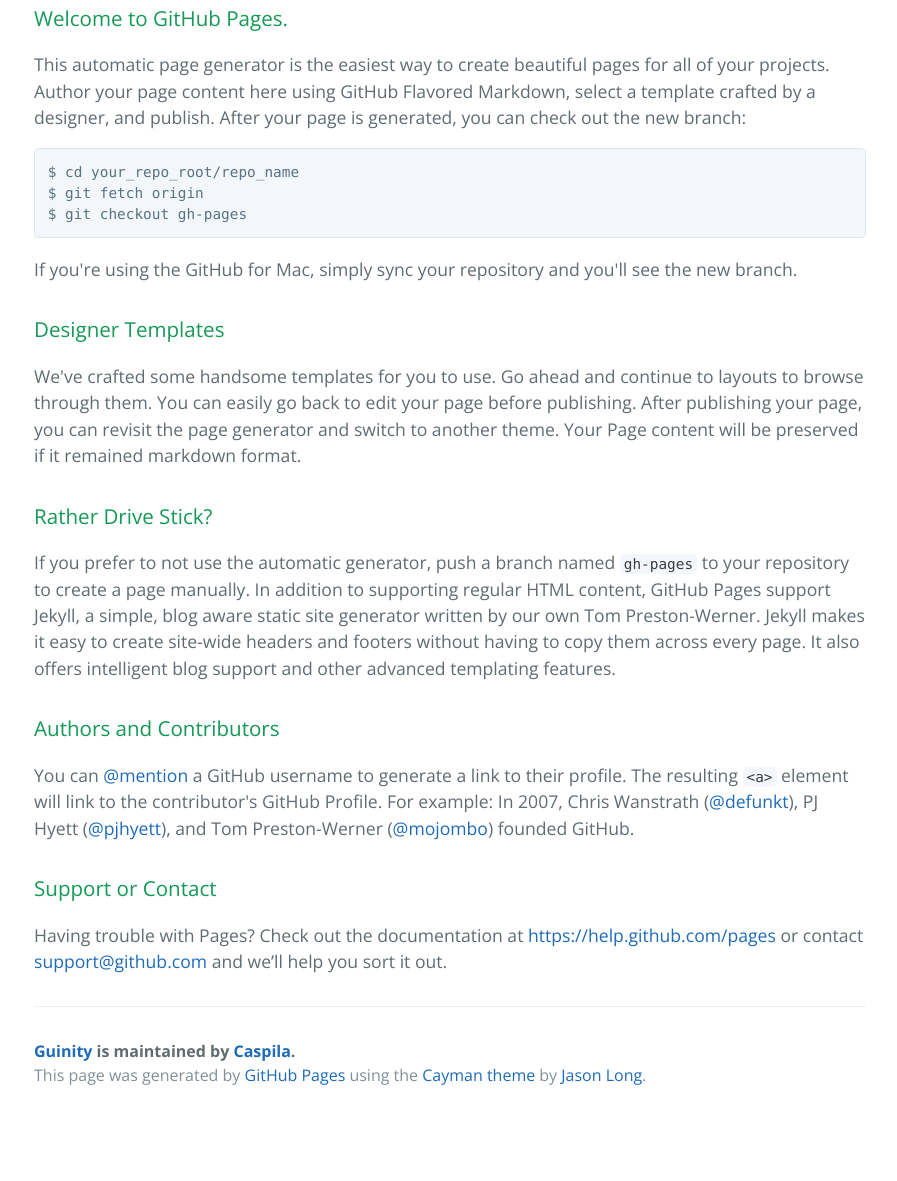
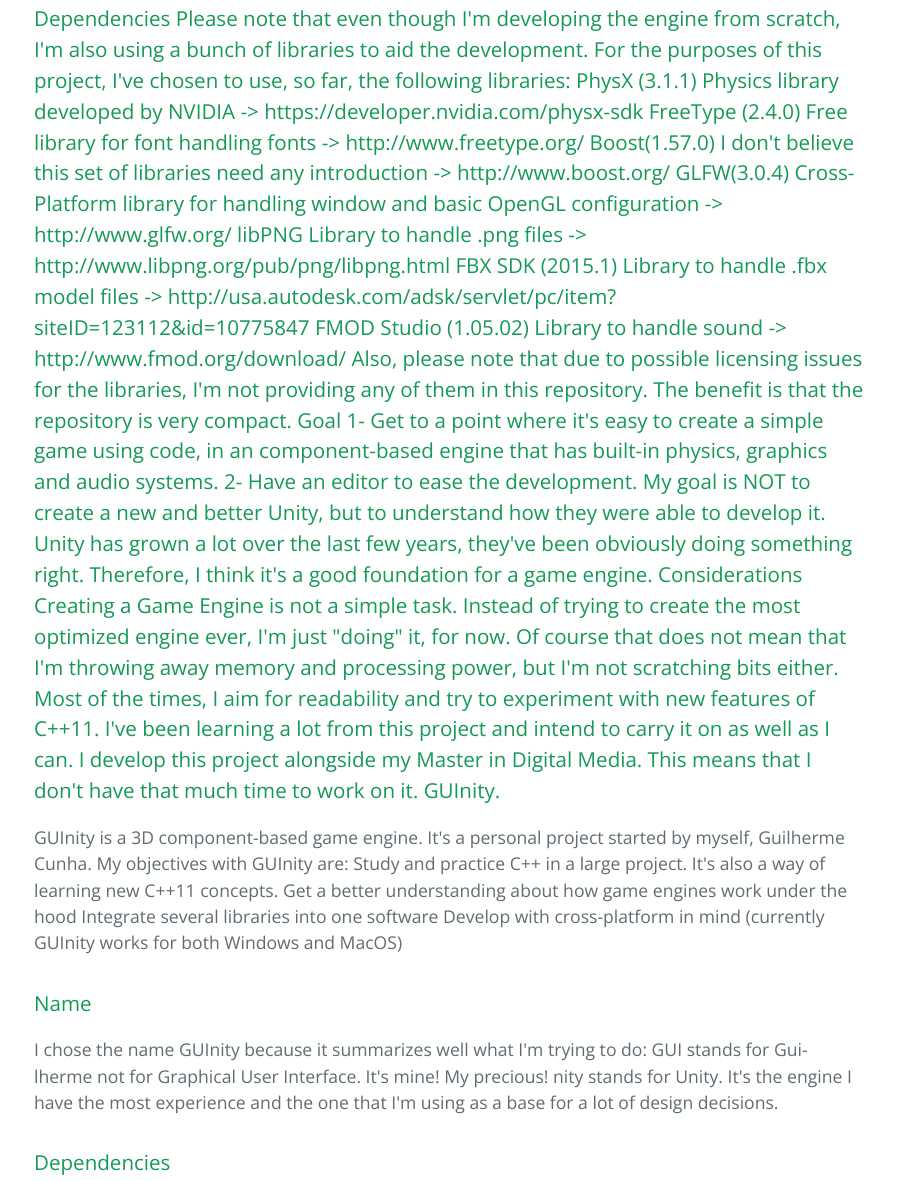
Before and after one commit to Caspila/GUInity, a plain HTML site: page index.html in a window 1280 px wide. Shown: the part 365-1546 px from the top of the page, without its empty margins (190-1087 px from the left). Before the commit the page ends 1484 px from the top, so only its background shows below. Drawn offline with nearby package versions, Linux system fonts and the light colour scheme.

Commit message:
New Page

```diff
--- a/index.html
+++ b/index.html
@@ -20,36 +20,85 @@
 
     <section class="main-content">
       <h3>
-<a id="welcome-to-github-pages" class="anchor" href="#welcome-to-github-pages" aria-hidden="true"><span class="octicon octicon-link"></span></a>Welcome to GitHub Pages.</h3>
 
-<p>This automatic page generator is the easiest way to create beautiful pages for all of your projects. Author your page content here using GitHub Flavored Markdown, select a template crafted by a designer, and publish. After your page is generated, you can check out the new branch:</p>
 
-<pre><code>$ cd your_repo_root/repo_name
-$ git fetch origin
-$ git checkout gh-pages
-</code></pre>
 
-<p>If you're using the GitHub for Mac, simply sync your repository and you'll see the new branch.</p>
+
+
+Dependencies
+Please note that even though I'm developing the engine from scratch, I'm also using a bunch of libraries to aid the development. For the purposes of this project, I've chosen to use, so far, the following libraries:
+
+PhysX (3.1.1) Physics library developed by NVIDIA -> https://developer.nvidia.com/physx-sdk
+FreeType (2.4.0) Free library for font handling fonts -> http://www.freetype.org/
+Boost(1.57.0) I don't believe this set of libraries need any introduction -> http://www.boost.org/
+GLFW(3.0.4) Cross-Platform library for handling window and basic OpenGL configuration -> http://www.glfw.org/
+libPNG Library to handle .png files -> http://www.libpng.org/pub/png/libpng.html
+FBX SDK (2015.1) Library to handle .fbx model files -> http://usa.autodesk.com/adsk/servlet/pc/item?siteID=123112&id=10775847
+FMOD Studio (1.05.02) Library to handle sound -> http://www.fmod.org/download/
+Also, please note that due to possible licensing issues for the libraries, I'm not providing any of them in this repository. The benefit is that the repository is very compact.
+
+Goal
+1- Get to a point where it's easy to create a simple game using code, in an component-based engine that has built-in physics, graphics and audio systems.
+
+2- Have an editor to ease the development.
+
+My goal is NOT to create a new and better Unity, but to understand how they were able to develop it. Unity has grown a lot over the last few years, they've been obviously doing something right. Therefore, I think it's a good foundation for a game engine.
+
+Considerations
+Creating a Game Engine is not a simple task. Instead of trying to create the most optimized engine ever, I'm just "doing" it, for now. Of course that does not mean that I'm throwing away memory and processing power, but I'm not scratching bits either. Most of the times, I aim for readability and try to experiment with new features of C++11. I've been learning a lot from this project and intend to carry it on as well as I can.
+I develop this project alongside my Master in Digital Media. This means that I don't have that much time to work on it.
+
+
+<a id="GUInity" class="anchor" href="#GUInity" aria-hidden="true"><span class="octicon octicon-link"></span></a>GUInity.</h3>
+
+<p>GUInity is a 3D component-based game engine. It's a personal project started by myself, Guilherme Cunha.
+
+My objectives with GUInity are:
+
+Study and practice C++ in a large project. It's also a way of learning new C++11 concepts.
+Get a better understanding about how game engines work under the hood
+Integrate several libraries into one software
+Develop with cross-platform in mind (currently GUInity works for both Windows and MacOS)</p>
 
 <h3>
-<a id="designer-templates" class="anchor" href="#designer-templates" aria-hidden="true"><span class="octicon octicon-link"></span></a>Designer Templates</h3>
+<a id="designer-templates" class="anchor" href="#designer-templates" aria-hidden="true"><span class="octicon octicon-link"></span></a>Name</h3>
 
-<p>We've crafted some handsome templates for you to use. Go ahead and continue to layouts to browse through them. You can easily go back to edit your page before publishing. After publishing your page, you can revisit the page generator and switch to another theme. Your Page content will be preserved if it remained markdown format.</p>
+<p>I chose the name GUInity because it summarizes well what I'm trying to do:
+
+GUI stands for Gui-lherme not for Graphical User Interface. It's mine! My precious!
+nity stands for Unity. It's the engine I have the most experience and the one that I'm using as a base for a lot of design decisions.</p>
+
+
 
 <h3>
-<a id="rather-drive-stick" class="anchor" href="#rather-drive-stick" aria-hidden="true"><span class="octicon octicon-link"></span></a>Rather Drive Stick?</h3>
+<a id="rather-drive-stick" class="anchor" href="#rather-drive-stick" aria-hidden="true"><span class="octicon octicon-link"></span></a>Dependencies</h3>
 
-<p>If you prefer to not use the automatic generator, push a branch named <code>gh-pages</code> to your repository to create a page manually. In addition to supporting regular HTML content, GitHub Pages support Jekyll, a simple, blog aware static site generator written by our own Tom Preston-Werner. Jekyll makes it easy to create site-wide headers and footers without having to copy them across every page. It also offers intelligent blog support and other advanced templating features.</p>
+<p>Please note that even though I'm developing the engine from scratch, I'm also using a bunch of libraries to aid the development. For the purposes of this project, I've chosen to use, so far, the following libraries:
+
+PhysX (3.1.1) Physics library developed by NVIDIA -> https://developer.nvidia.com/physx-sdk
+FreeType (2.4.0) Free library for font handling fonts -> http://www.freetype.org/
+Boost(1.57.0) I don't believe this set of libraries need any introduction -> http://www.boost.org/
+GLFW(3.0.4) Cross-Platform library for handling window and basic OpenGL configuration -> http://www.glfw.org/
+libPNG Library to handle .png files -> http://www.libpng.org/pub/png/libpng.html
+FBX SDK (2015.1) Library to handle .fbx model files -> http://usa.autodesk.com/adsk/servlet/pc/item?siteID=123112&id=10775847
+FMOD Studio (1.05.02) Library to handle sound -> http://www.fmod.org/download/
+Also, please note that due to possible licensing issues for the libraries, I'm not providing any of them in this repository. The benefit is that the repository is very compact.
+</p>
 
 <h3>
-<a id="authors-and-contributors" class="anchor" href="#authors-and-contributors" aria-hidden="true"><span class="octicon octicon-link"></span></a>Authors and Contributors</h3>
+<a id="authors-and-contributors" class="anchor" href="#authors-and-contributors" aria-hidden="true"><span class="octicon octicon-link"></span></a>Goal</h3>
 
-<p>You can <a href="https://github.com/blog/821" class="user-mention">@mention</a> a GitHub username to generate a link to their profile. The resulting <code>&lt;a&gt;</code> element will link to the contributor's GitHub Profile. For example: In 2007, Chris Wanstrath (<a href="https://github.com/defunkt" class="user-mention">@defunkt</a>), PJ Hyett (<a href="https://github.com/pjhyett" class="user-mention">@pjhyett</a>), and Tom Preston-Werner (<a href="https://github.com/mojombo" class="user-mention">@mojombo</a>) founded GitHub.</p>
+<p>1- Get to a point where it's easy to create a simple game using code, in an component-based engine that has built-in physics, graphics and audio systems.
+
+2- Have an editor to ease the development.
+
+My goal is NOT to create a new and better Unity, but to understand how they were able to develop it. Unity has grown a lot over the last few years, they've been obviously doing something right. Therefore, I think it's a good foundation for a game engine.</p>
 
 <h3>
-<a id="support-or-contact" class="anchor" href="#support-or-contact" aria-hidden="true"><span class="octicon octicon-link"></span></a>Support or Contact</h3>
+<a id="support-or-contact" class="anchor" href="#support-or-contact" aria-hidden="true"><span class="octicon octicon-link"></span></a>Considerations</h3>
 
-<p>Having trouble with Pages? Check out the documentation at <a href="https://help.github.com/pages">https://help.github.com/pages</a> or contact <a href="mailto:support@github.com">support@github.com</a> and we’ll help you sort it out.</p>
+<p>Creating a Game Engine is not a simple task. Instead of trying to create the most optimized engine ever, I'm just "doing" it, for now. Of course that does not mean that I'm throwing away memory and processing power, but I'm not scratching bits either. Most of the times, I aim for readability and try to experiment with new features of C++11. I've been learning a lot from this project and intend to carry it on as well as I can.
+I develop this project alongside my Master in Digital Media. This means that I don't have that much time to work on it.</p>
 
       <footer class="site-footer">
         <span class="site-footer-owner"><a href="https://github.com/Caspila/GUInity">Guinity</a> is maintained by <a href="https://github.com/Caspila">Caspila</a>.</span>
```
